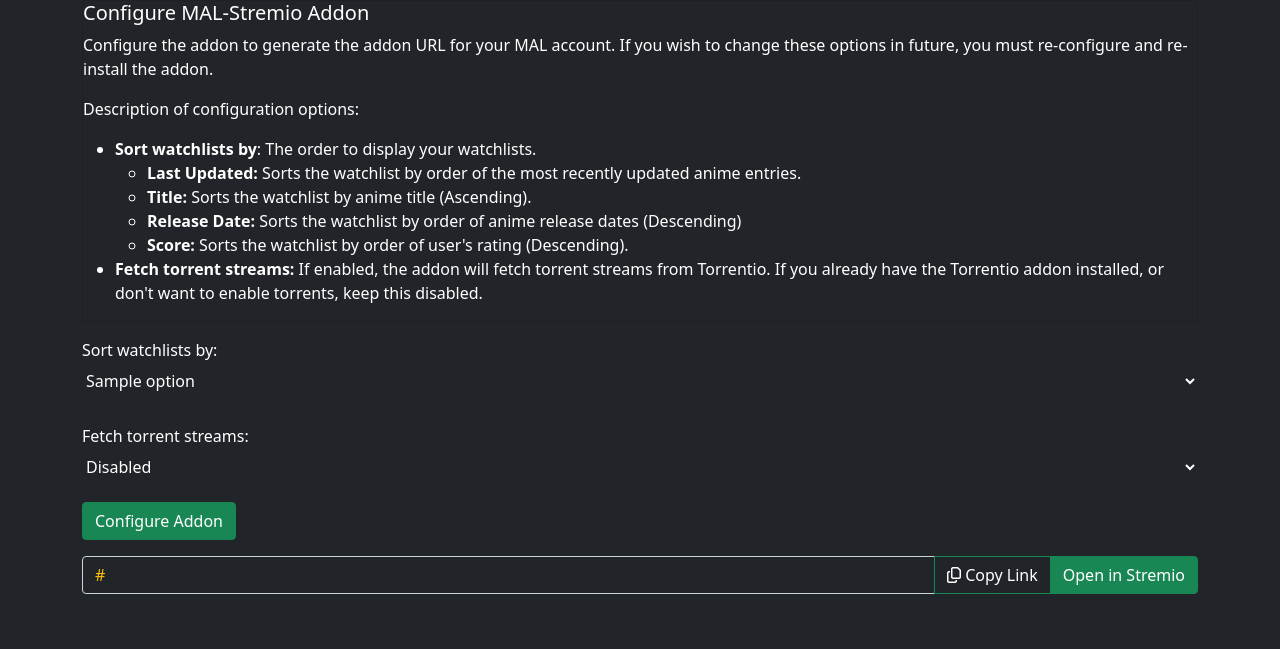
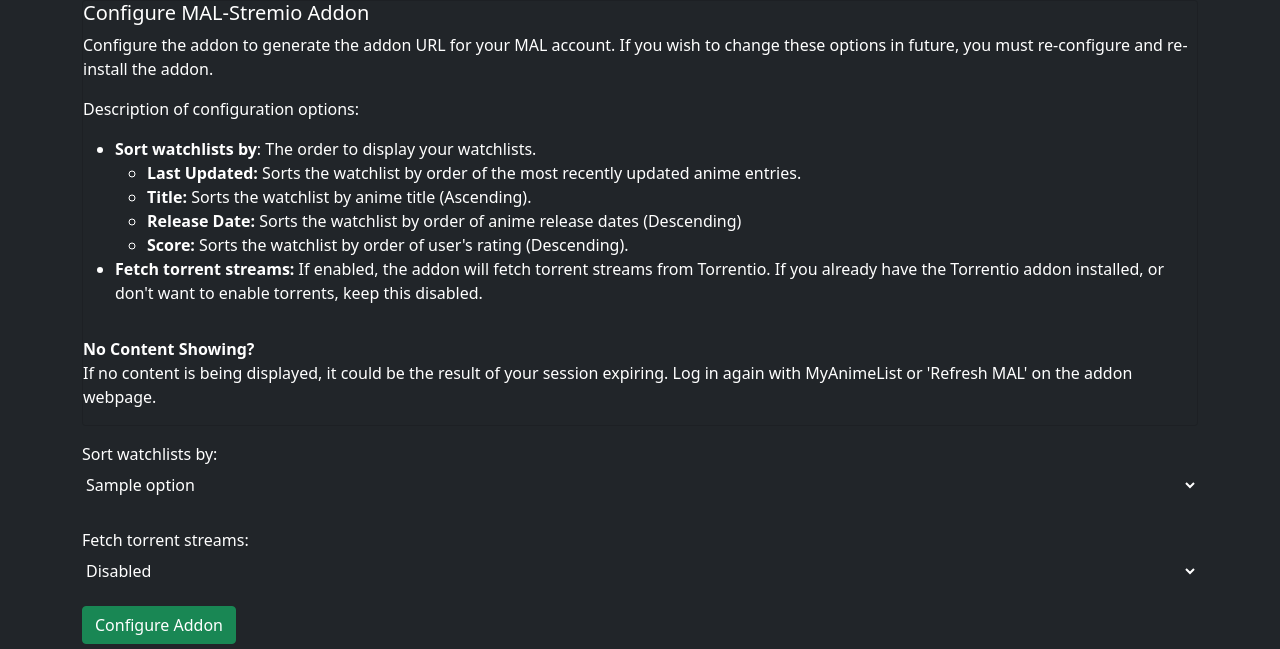
Before and after one commit to SageTendo/mal-stremio-addon, a Flask app: template templates/configure.html in a window 1280 px wide. Shown: the part 100-749 px from the top of the page. Before the commit the page ends 694 px from the top, so only its background shows below. Run offline with Flask 3, Linux system fonts and the light colour scheme; the template is opened without the code that fills it: most values are stand-ins (such as "Sample title", 1, 10 or a date in 2020).

Commit message:
- Add expired session info to configuration page - Removed unused toast() function in index.js

```diff
--- a/static/js/index.js
+++ b/static/js/index.js
@@ -20,9 +20,3 @@
         }
     }
 }
-
-function toast() {
-    /* Get the snackbar DIV */
-    let x = document.getElementById("toast");
-    x.show();
-}
--- a/templates/configure.html
+++ b/templates/configure.html
@@ -58,6 +58,13 @@
                 addon installed, or don't want to enable torrents, keep this disabled.
             </li>
         </ul>
+
+        <div class="note mt-3 mb-3">
+            <strong>No Content Showing?</strong>
+            <br>
+            If no content is being displayed, it could be the result of your session expiring.
+            Log in again with MyAnimeList or 'Refresh MAL' on the addon webpage.
+        </div>
     </div>
 
     {# Configuration form #}
--- a/templates/index.html
+++ b/templates/index.html
@@ -41,7 +41,7 @@
             <strong>No Content Showing?</strong>
             <br>
             If no content is being displayed, it could be the result of your session expiring.
-            Log in again to MyAnimeList or 'Refresh MAL' on the addon website.
+            Log in again with MyAnimeList or 'Refresh MAL' on the addon webpage.
         </div>
 
         <p class="mt-3">
```
